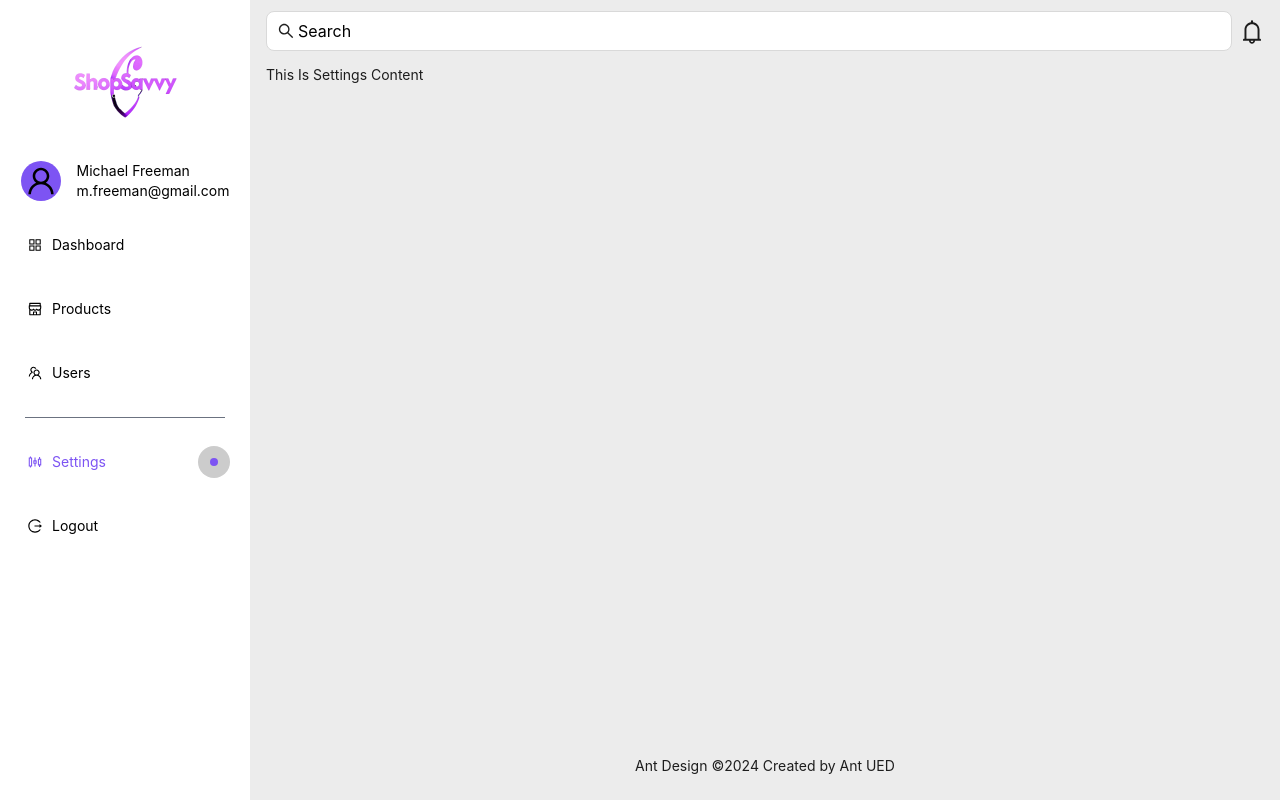
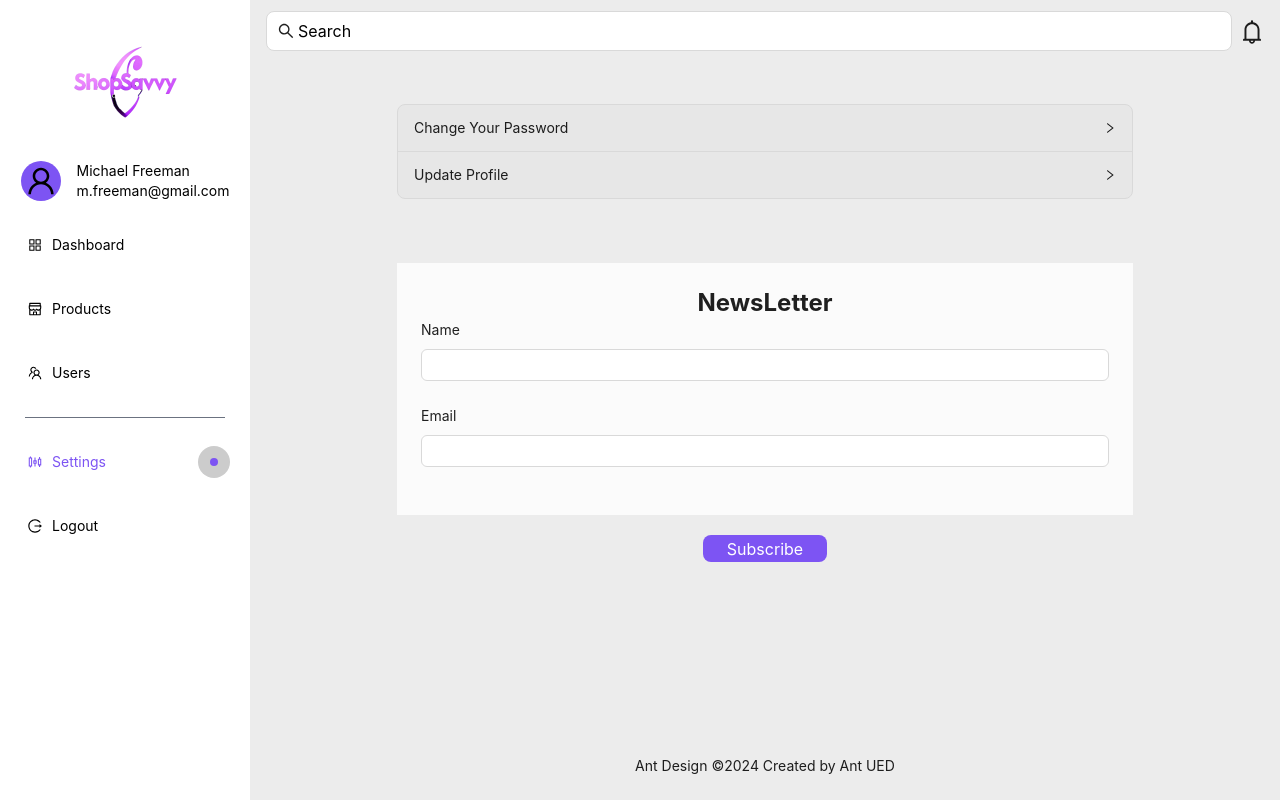
Before and after one commit to emmanex0121/shopsavvy, a React (Vite) app in the folder frontend/: page /dashboard in a window 1280 px wide. Both pictures are taken after a click on the item "Settings". Built offline with nearby package versions, Linux system fonts and the light colour scheme.

Commit message:
completed major designs for the user and settings section

```diff
--- a/frontend/src/common/components/layout/CreateUser.jsx
+++ b/frontend/src/common/components/layout/CreateUser.jsx
@@ -1,10 +1,31 @@
-import React from "react";
+import UserForm from "./UserForm";
+// import { ProductUserContext } from "../../../contexts/ProductUserContext";
+// import { useContext } from "react";
+// import UsersContent from "./UsersContent";
 
 const CreateUser = () => {
+  // const { showUsers, setShowUsers } = useContext(ProductUserContext);
+  const handleClick = () => {
+    alert("Has been submitted");
+    // setShowUsers(false);
+  };
   return (
-    <div>
-      <h1>USer create</h1>
+    <div className="flex items-center justify-center min-h-screen">
+      <div className="w-full max-w-lg">
+        <UserForm handleClick={handleClick} />
+      </div>
     </div>
+    // <div>
+    //   {showUsers ? (
+    //     <UsersContent />
+    //   ) : (
+    //     <div className="flex items-center justify-center min-h-screen">
+    //       <div className="w-full max-w-lg">
+    //         <UserForm handleClick={handleClick} />
+    //       </div>
+    //     </div>
+    //   )}
+    // </div>
   );
 };
 
--- a/frontend/src/common/components/layout/SettingsContent.jsx
+++ b/frontend/src/common/components/layout/SettingsContent.jsx
@@ -1,7 +1,22 @@
+import CustomCollapse from "../ui/CustomCollapse";
+import NewsLetter from "../ui/NewsLetter";
+import CustomButton from "../ui/CustomButton";
 const SettingsContent = () => {
+  const handleClick = () => {
+    alert("Subscribed");
+  };
   return (
-    <div>
-      <span>This Is Settings Content</span>
+    <div className="max-w-[50rem] mx-auto mt-10">
+      {/* <span>This Is Settings Content</span> */}
+      <div className="w-full mb-16">
+        <CustomCollapse />
+      </div>
+      <div>
+        <NewsLetter />
+        <div className="flex items-center justify-center mt-5">
+          <CustomButton value="Subscribe" onClick={handleClick} />
+        </div>
+      </div>
     </div>
   );
 };
--- /dev/null
+++ b/frontend/src/common/components/layout/UserForm.jsx
@@ -0,0 +1,121 @@
+import "../../../index.css";
+import { Button, Form, Input, InputNumber } from "antd";
+import CustomButton from "../ui/CustomButton";
+import PropTypes from "prop-types";
+const layout = {
+  labelCol: {
+    span: 8,
+  },
+  wrapperCol: {
+    span: 16,
+  },
+};
+
+/* eslint-disable no-template-curly-in-string */
+const validateMessages = {
+  required: "${label} is required!",
+  types: {
+    email: "${label} is not a valid email!",
+    number: "${label} is not a valid number!",
+  },
+};
+/* eslint-enable no-template-curly-in-string */
+
+const onFinish = (values) => {
+  console.log(values);
+};
+
+const UserForm = ({ handleClick }) => (
+  <Form
+    {...layout}
+    name="nest-messages"
+    onFinish={onFinish}
+    style={{
+      maxWidth: 600,
+      background: "#FBFBFB",
+      padding: "1rem 3rem",
+      borderRadius: "0.7rem",
+    }}
+    validateMessages={validateMessages}>
+    <h1 className="text-center text-2xl font-bold mb-10">Create a new user</h1>
+    <Form.Item
+      name={["user", "firstName"]}
+      label="First Name"
+      rules={[
+        {
+          required: true,
+        },
+      ]}>
+      <Input className="hover:border-customPurple" placeholder="John" />
+    </Form.Item>
+    <Form.Item
+      name={["user", "lastName"]}
+      label="Last Name"
+      rules={[
+        {
+          required: true,
+        },
+      ]}>
+      <Input className="hover:border-customPurple" placeholder="Doe" />
+    </Form.Item>
+    <Form.Item
+      name={["user", "userName"]}
+      label="User Name"
+      rules={[
+        {
+          required: true,
+        },
+      ]}>
+      <Input className="hover:border-customPurple" placeholder="Uusername24" />
+    </Form.Item>
+    <Form.Item
+      name={["user", "email"]}
+      label="Email"
+      rules={[
+        {
+          type: "email",
+          required: true,
+        },
+      ]}>
+      <Input
+        className="hover:border-customPurple"
+        placeholder="john.doe@example.com"
+        type="email"
+      />
+    </Form.Item>
+    <Form.Item
+      name={["user", "paswword"]}
+      label="Paswword"
+      rules={[
+        {
+          required: true,
+          type: "password",
+        },
+      ]}>
+      <Input
+        className="hover:border-customPurple"
+        placeholder="*****************"
+        type="password"
+      />
+    </Form.Item>
+
+    <Form.Item
+      wrapperCol={{
+        ...layout.wrapperCol,
+        offset: 8,
+      }}>
+      {/* <Button
+        className="bg-customPurple !hover:bg-customPurpleLight"
+        type="primary"
+        htmlType="submit">
+        Submit
+      </Button> */}
+      <CustomButton value="Submit" onClick={handleClick} />
+    </Form.Item>
+  </Form>
+);
+
+UserForm.propTypes = {
+  handleClick: PropTypes.func,
+};
+export default UserForm;
--- /dev/null
+++ b/frontend/src/common/components/ui/CustomCollapse.jsx
@@ -0,0 +1,60 @@
+import React, { useState } from "react";
+import { Collapse, Select } from "antd";
+import PasswordUpdateForm from "./PasswordUpdateForm";
+
+const text = `
+  A dog is a type of domesticated animal.
+  Known for its loyalty and faithfulness,
+  it can be found as a welcome guest in many households across the world.
+`;
+const CustomCollapse = () => {
+  const [expandIconPosition] = useState("end");
+
+  const onChange = (key) => {
+    console.log(key);
+  };
+
+  const items = [
+    {
+      key: "1",
+      label: "Change Your Password",
+      children: <div>{<PasswordUpdateForm />}</div>,
+      //   extra: genExtra(),
+    },
+    {
+      key: "2",
+      label: "Update Profile",
+      children: <div>{text}</div>,
+      //   extra: genExtra(),
+    },
+    // {
+    //   key: "3",
+    //   label: "This is panel header 3",
+    //   children: <div>{text}</div>,
+    //   //   extra: genExtra(),
+    // },
+  ];
+  return (
+    <>
+      <Collapse
+        className="mx-8"
+        defaultActiveKey={["0"]}
+        onChange={onChange}
+        expandIconPosition={expandIconPosition}
+        items={items}
+      />
+      {/* <br /> */}
+      {/* <span>Expand Icon Position: </span>
+      <Select
+        value={expandIconPosition}
+        style={{
+          margin: "0 8px",
+        }}
+        onChange={onPositionChange}>
+        <Option value="start">start</Option>
+        <Option value="end">end</Option>
+      </Select> */}
+    </>
+  );
+};
+export default CustomCollapse;
--- /dev/null
+++ b/frontend/src/common/components/ui/NewsLetter.jsx
@@ -0,0 +1,41 @@
+import React from "react";
+import PropTypes from "prop-types";
+import { Button, Form, Input } from "antd";
+// import CustomButton from "./CustomButton";
+const MyFormItemContext = React.createContext([]);
+function toArr(str) {
+  return Array.isArray(str) ? str : [str];
+}
+
+const MyFormItem = ({ name, ...props }) => {
+  const prefixPath = React.useContext(MyFormItemContext);
+  const concatName =
+    name !== undefined ? [...prefixPath, ...toArr(name)] : undefined;
+  return <Form.Item name={concatName} {...props} />;
+};
+const NewsLetter = () => {
+  const onFinish = (value) => {
+    console.log(value);
+  };
+  return (
+    <Form
+      className="p-6 bg-customWhite mx-8"
+      name="form_item_path"
+      layout="vertical"
+      onFinish={onFinish}>
+      <h1 className="text-center text-2xl font-bold">NewsLetter</h1>
+      <MyFormItem name="name" label="Name">
+        <Input />
+      </MyFormItem>
+      <MyFormItem name="email" label="Email">
+        <Input type="email" />
+      </MyFormItem>
+    </Form>
+  );
+};
+
+NewsLetter.propTypes = {
+  handleClick: PropTypes.func,
+  name: PropTypes.string,
+};
+export default NewsLetter;
--- /dev/null
+++ b/frontend/src/common/components/ui/PasswordUpdateForm.jsx
@@ -0,0 +1,50 @@
+import React from "react";
+import PropTypes from "prop-types";
+import { Form, Input } from "antd";
+import CustomButton from "./CustomButton";
+// import CustomButton from "./CustomButton";
+const MyFormItemContext = React.createContext([]);
+function toArr(str) {
+  return Array.isArray(str) ? str : [str];
+}
+
+const MyFormItem = ({ name, ...props }) => {
+  const prefixPath = React.useContext(MyFormItemContext);
+  const concatName =
+    name !== undefined ? [...prefixPath, ...toArr(name)] : undefined;
+  return <Form.Item name={concatName} {...props} />;
+};
+const handleClick = () => {
+  alert("Password Updated");
+};
+const PasswordUpdateForm = () => {
+  const onFinish = (value) => {
+    console.log(value);
+  };
+  return (
+    <Form
+      className="p-6 bg-customWhite mx-8"
+      name="form_item_path"
+      layout="vertical"
+      onFinish={onFinish}>
+      <MyFormItem name="password" label="Old Password">
+        <Input type="password" placeholder="***********************" />
+      </MyFormItem>
+      <MyFormItem name="password1" label="New Password">
+        <Input type="password" placeholder="***********************" />
+      </MyFormItem>
+      <MyFormItem name="password2" label="New Password">
+        <Input type="password" placeholder="***********************" />
+      </MyFormItem>
+      <div className="flex items-center justify-center mt-5">
+        <CustomButton value="Subscribe" onClick={handleClick} />
+      </div>
+    </Form>
+  );
+};
+
+PasswordUpdateForm.propTypes = {
+  handleClick: PropTypes.func,
+  name: PropTypes.string,
+};
+export default PasswordUpdateForm;
--- a/frontend/src/index.css
+++ b/frontend/src/index.css
@@ -95,6 +95,24 @@
   -ms-overflow-style: none; /* IE and Edge */
   scrollbar-width: none; /* Firefox */
 }
+.ant-col {
+  text-align: start !important;
+}
+/* .ant-input:hover,
+.ant-input:focus,
+.ant-input-number:hover,
+.ant-input-number:focus {
+  border-color: #7d54f3 !important;
+  box-shadow: 0 0 0 2px rgba(168, 85, 247, 0.2);
+} */
+
+/* .ant-btn {
+ background: "#D3C4FC" !important;
+} */
+ .ant-btn:hover {
+  background: #D3C4FC !important;
+  opacity: 1;
+ }
 
 @media (max-width: 500px) {
   .wrap-at-500px {
--- a/frontend/tailwind.config.js
+++ b/frontend/tailwind.config.js
@@ -11,6 +11,7 @@ export default {
         customWhite: "#FBFBFB",
         customGreen: "#02B962",
         customBlack: "#000000",
+        customPurpleLight: "#D3C4FC",
         // Add more custom colors here
       },
     },
```
Also changed, not shown: frontend/requirements.txt.
